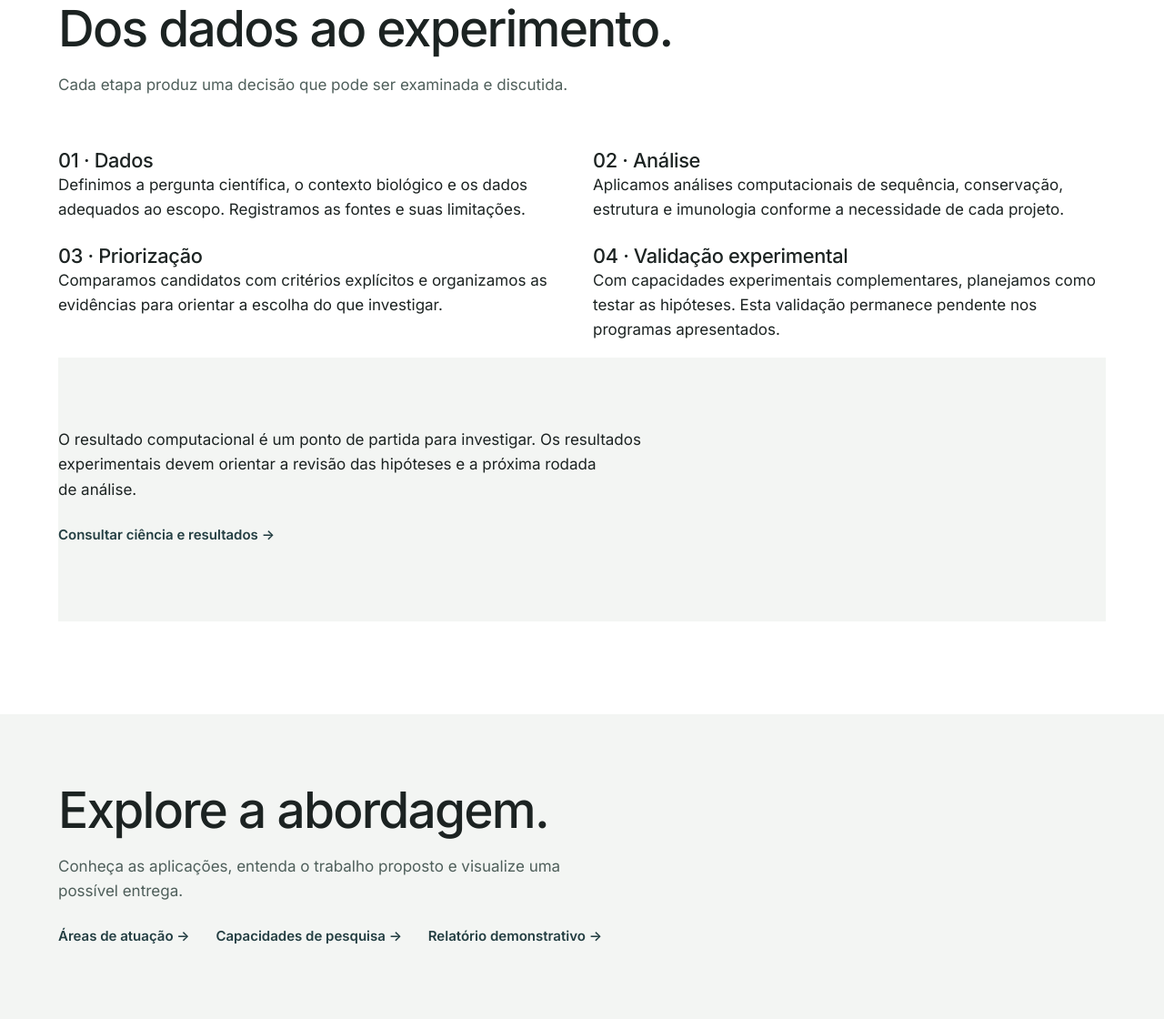
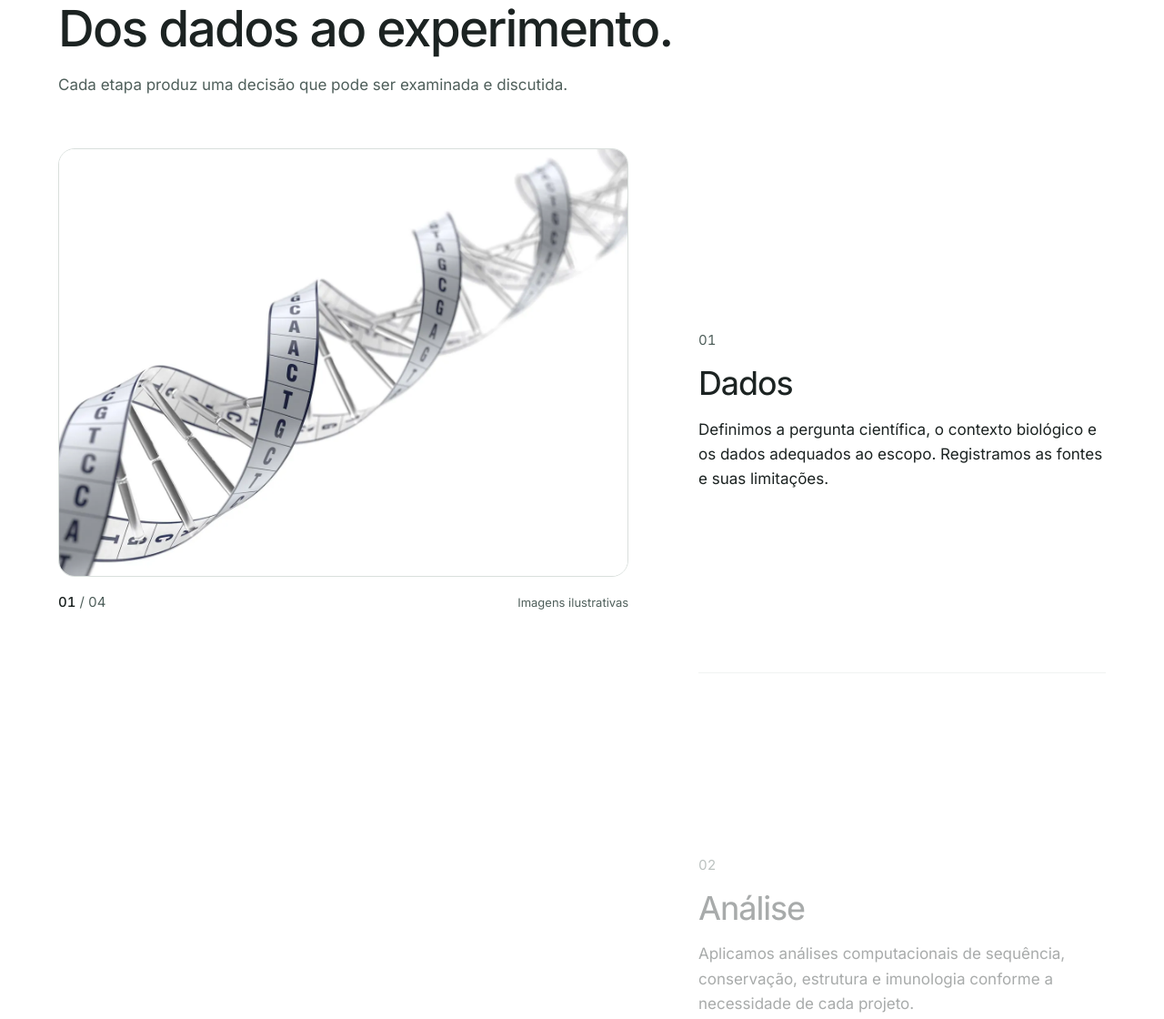
Before and after one commit to romuload/argos, a plain HTML site: page plataforma/index.html in a window 1280 px wide. Shown: the part 1105-2225 px from the top of the page at 91% size. Drawn offline with Linux system fonts and the light colour scheme.

Commit message:
Páginas internas: scrollytelling na plataforma e imagens dos produtos
Co-Authored-By: Claude Opus 5.5 <noreply@anthropic.com>
Claude-Session: https://claude.ai/code/session_01Jicv72V5QLWTAxhaEvko6j

```diff
--- a/plataforma/index.html
+++ b/plataforma/index.html
@@ -8,6 +8,7 @@
 <title>Plataforma de priorização computacional | ArgosAI</title>
 <link rel="icon" href="../downloads/imprensa/argosai-simbolo.svg">
 <link rel="stylesheet" href="../assets/site.css">
+<script>document.documentElement.classList.add('js')</script>
 <script defer src="../assets/site.js">
 </script>
 </head>
@@ -49,24 +50,45 @@
 <h2 id="journey-title">Dos dados ao experimento.</h2>
 <p>Cada etapa produz uma decisão que pode ser examinada e discutida.</p>
 </div>
-<ol aria-label="Etapas da abordagem ArgosAI" class="journey-flow">
-<li>
-<h3>01 · Dados</h3>
+<div class="scrolly" data-scrolly>
+<div class="scrolly-visual" aria-hidden="true">
+<div class="scrolly-frame">
+<img class="scrolly-img fit-cover is-active" data-step="0" src="../assets/images/platform/platform-data.webp" alt="" width="1400" height="1050" loading="lazy" decoding="async">
+<img class="scrolly-img fit-contain" data-step="1" src="../assets/images/platform/platform-analysis.webp" alt="" width="1280" height="669" loading="lazy" decoding="async">
+<img class="scrolly-img fit-contain" data-step="2" src="../assets/images/platform/platform-prioritization.webp" alt="" width="1400" height="700" loading="lazy" decoding="async">
+<img class="scrolly-img fit-cover" data-step="3" src="../assets/images/platform/platform-validation.webp" alt="" width="1400" height="788" loading="lazy" decoding="async">
+</div>
+<p class="scrolly-count"><span data-scrolly-current>01</span> / 04</p>
+<p class="scrolly-caption">Imagens ilustrativas</p>
+</div>
+<ol class="scrolly-steps" aria-label="Etapas da abordagem ArgosAI">
+<li class="scrolly-step is-active" data-step="0">
+<figure class="scrolly-step-media fit-cover"><img src="../assets/images/platform/platform-data.webp" alt="" width="1400" height="1050" loading="lazy" decoding="async"></figure>
+<p class="scrolly-num">01</p>
+<h3>Dados</h3>
 <p>Definimos a pergunta científica, o contexto biológico e os dados adequados ao escopo. Registramos as fontes e suas limitações.</p>
 </li>
-<li>
-<h3>02 · Análise</h3>
+<li class="scrolly-step" data-step="1">
+<figure class="scrolly-step-media fit-contain"><img src="../assets/images/platform/platform-analysis.webp" alt="" width="1280" height="669" loading="lazy" decoding="async"></figure>
+<p class="scrolly-num">02</p>
+<h3>Análise</h3>
 <p>Aplicamos análises computacionais de sequência, conservação, estrutura e imunologia conforme a necessidade de cada projeto.</p>
 </li>
-<li>
-<h3>03 · Priorização</h3>
+<li class="scrolly-step" data-step="2">
+<figure class="scrolly-step-media fit-contain"><img src="../assets/images/platform/platform-prioritization.webp" alt="" width="1400" height="700" loading="lazy" decoding="async"></figure>
+<p class="scrolly-num">03</p>
+<h3>Priorização</h3>
 <p>Comparamos candidatos com critérios explícitos e organizamos as evidências para orientar a escolha do que investigar.</p>
 </li>
-<li>
-<h3>04 · Validação experimental</h3>
+<li class="scrolly-step" data-step="3">
+<figure class="scrolly-step-media fit-cover"><img src="../assets/images/platform/platform-validation.webp" alt="" width="1400" height="788" loading="lazy" decoding="async"></figure>
+<p class="scrolly-num">04</p>
+<h3>Validação experimental</h3>
 <p>Com capacidades experimentais complementares, planejamos como testar as hipóteses. Esta validação permanece pendente nos programas apresentados.</p>
 </li>
 </ol>
+<p class="image-note scrolly-note">Imagens ilustrativas.</p>
+</div>
 <div class="cta-band">
 <p>O resultado computacional é um ponto de partida para investigar. Os resultados experimentais devem orientar a revisão das hipóteses e a próxima rodada de análise.</p>
 <a data-testid="journey-science" href="../ciencia/" class="text-link">Consultar ciência e resultados</a>
```
Also changed, not shown: produtos/aso-leishmaniose/index.html (+1 -1 lines), produtos/formulacao-chagas/index.html (+1 -1 lines), produtos/index.html (+9 -4 lines), produtos/testes-rapidos/index.html (+1 -1 lines), produtos/vacina-peptideos/index.html (+1 -1 lines).
